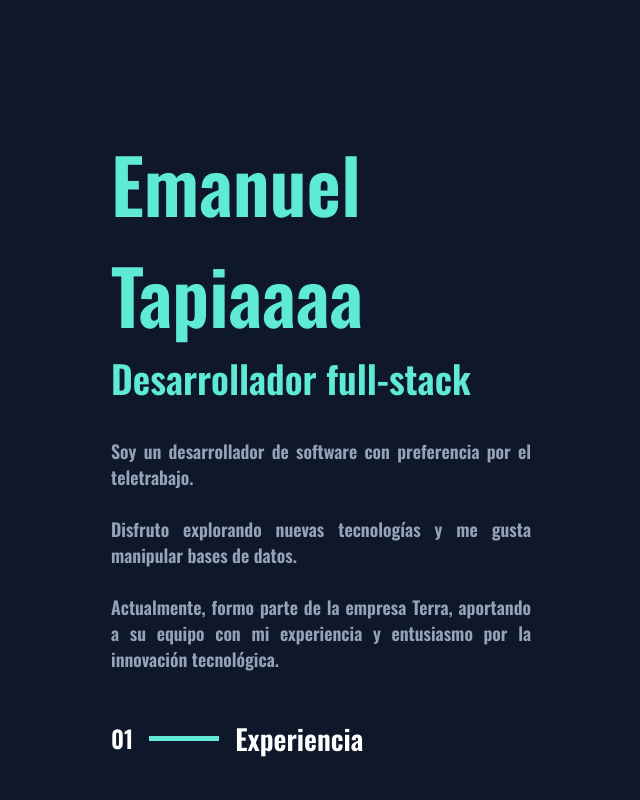
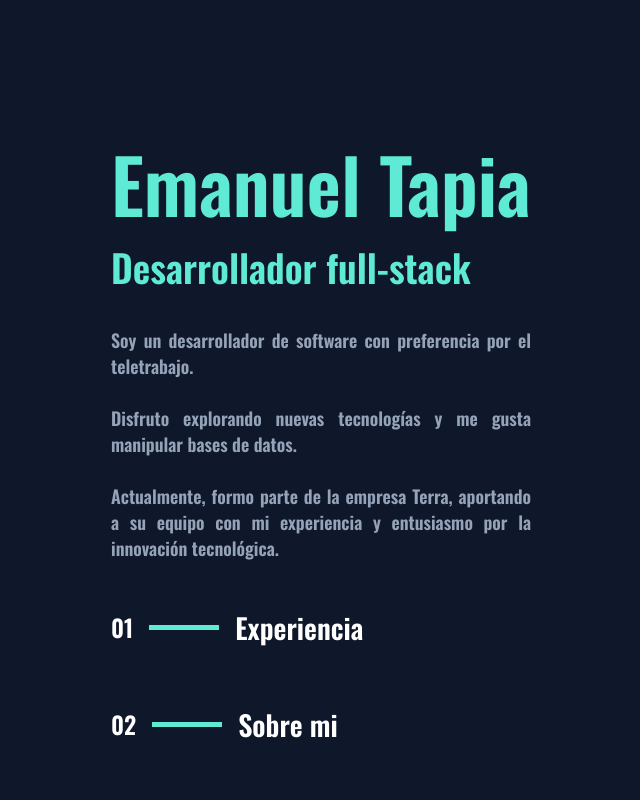
Before and after one commit to Madnolito/My-Portfolio, a React (Create React App) app: page / in a window 1280 px wide. Shown: the top 800 px of the page, without its empty margins (161-801 px from the left). Built offline with nearby package versions, Linux system fonts and the light colour scheme.

Commit message:
reset test

```diff
--- a/src/Home.tsx
+++ b/src/Home.tsx
@@ -24,7 +24,7 @@ export const Home = () => {
             initial={{ opacity: 0, y: -150 }}
             animate={{ opacity: 1, y: 0 }}
             transition={{ duration: 1 }}>
-            <h1 className='manu-title'>Emanuel Tapiaaaa</h1>
+            <h1 className='manu-title'>Emanuel Tapia</h1>
           </motion.div>
 
           <motion.div
```
